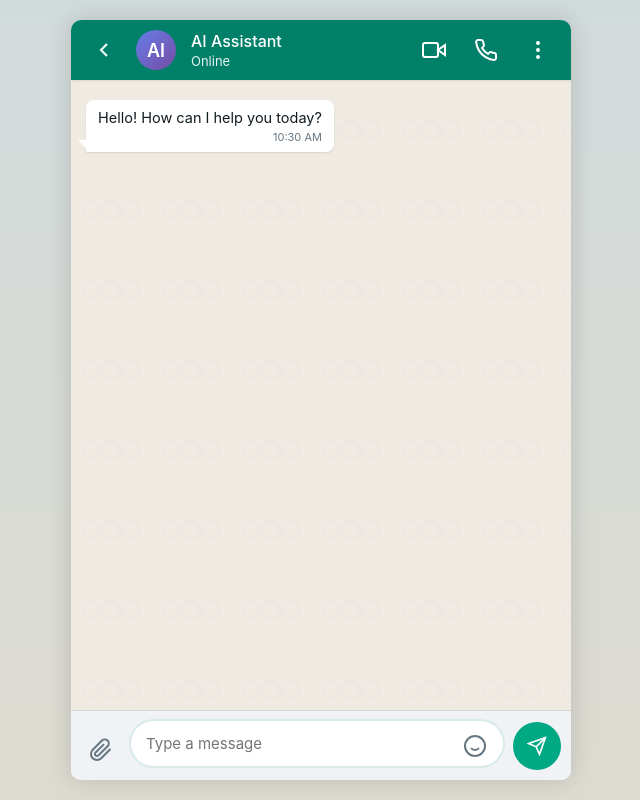
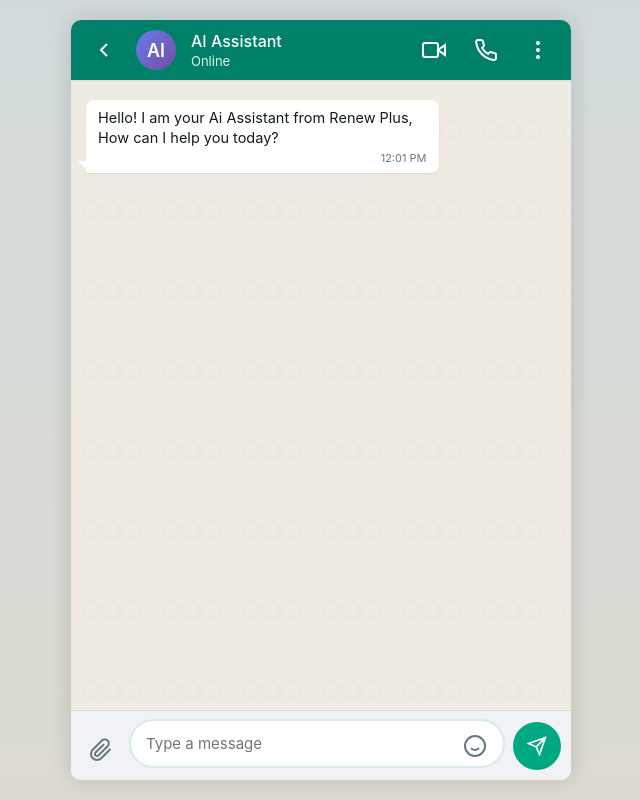
Before and after one commit to hricheakg-art/ReNew_Plus, a plain HTML site: page index.html in a window 1280 px wide. Shown: the whole page, without its empty margins (319-959 px from the left). Drawn offline with Linux system fonts and the light colour scheme.

Commit message:
Update index.html

```diff
--- a/index.html
+++ b/index.html
@@ -3,7 +3,7 @@
 <head>
     <meta charset="UTF-8">
     <meta name="viewport" content="width=device-width, initial-scale=1.0, maximum-scale=1.0, user-scalable=no">
-    <title>Chat Interface</title>
+    <title>Whatsapp-Testing</title>
     <style>
         * {
             margin: 0;
@@ -503,8 +503,8 @@
 
         <div class="messages-container" id="messagesContainer">
             <div class="message other">
-                <div class="message-content">Hello! How can I help you today?</div>
-                <div class="message-time">10:30 AM</div>
+                <div class="message-content">Hello! I am your Ai Assistant from Renew Plus, How can I help you today?</div>
+               <div class="message-time" id="messageTime"></div>
             </div>
 
             <div class="typing-indicator" id="typingIndicator">
@@ -707,6 +707,24 @@
 
         // Initialize
         messageInput.focus();
+
+  // function to get current time in HH:MM AM/PM format
+  function getCurrentTime() {
+    const now = new Date();
+    let hours = now.getHours();
+    const minutes = now.getMinutes().toString().padStart(2, "0");
+    const ampm = hours >= 12 ? "PM" : "AM";
+    hours = hours % 12 || 12; // convert 0 -> 12
+    return `${hours}:${minutes} ${ampm}`;
+  }
+
+  // update the message time dynamically
+  document.addEventListener("DOMContentLoaded", () => {
+    const timeEl = document.getElementById("messageTime");
+    if (timeEl) {
+      timeEl.textContent = getCurrentTime();
+    }
+  });
     </script>
 </body>
 </html>
```
